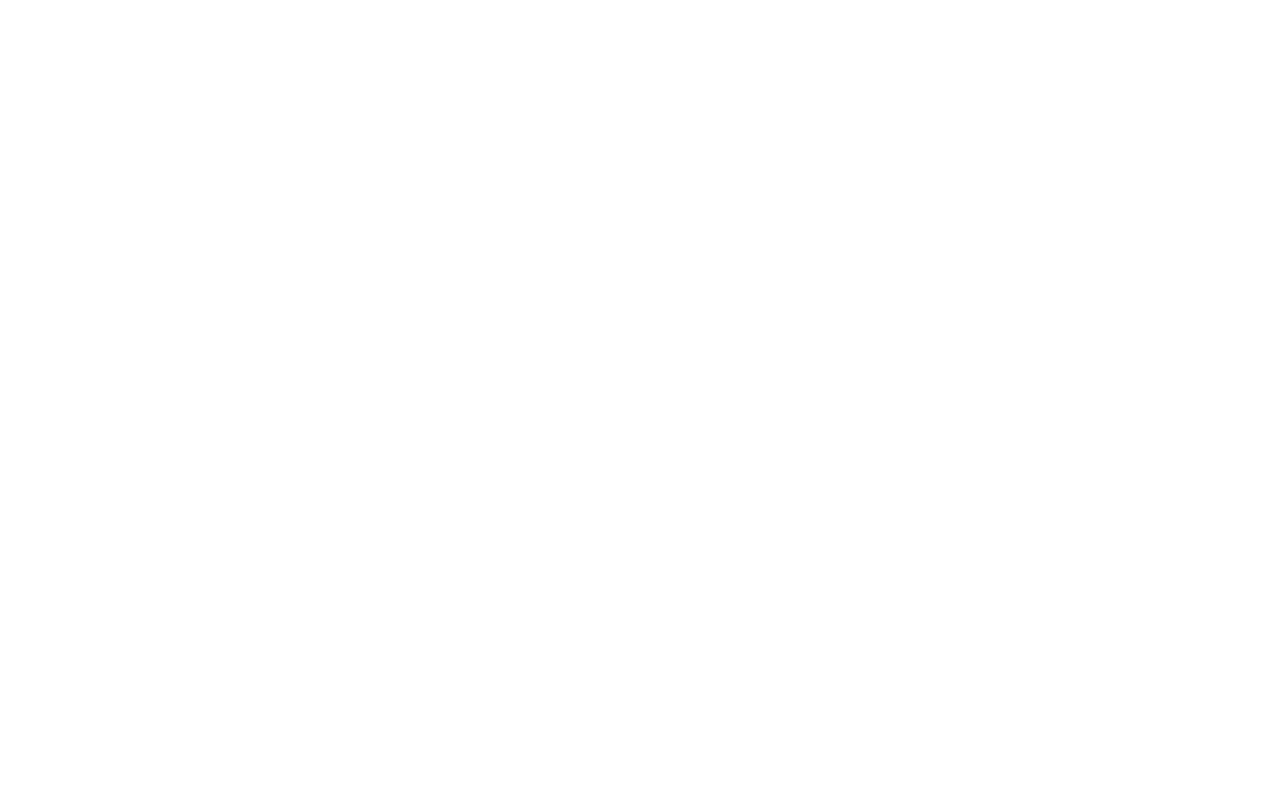
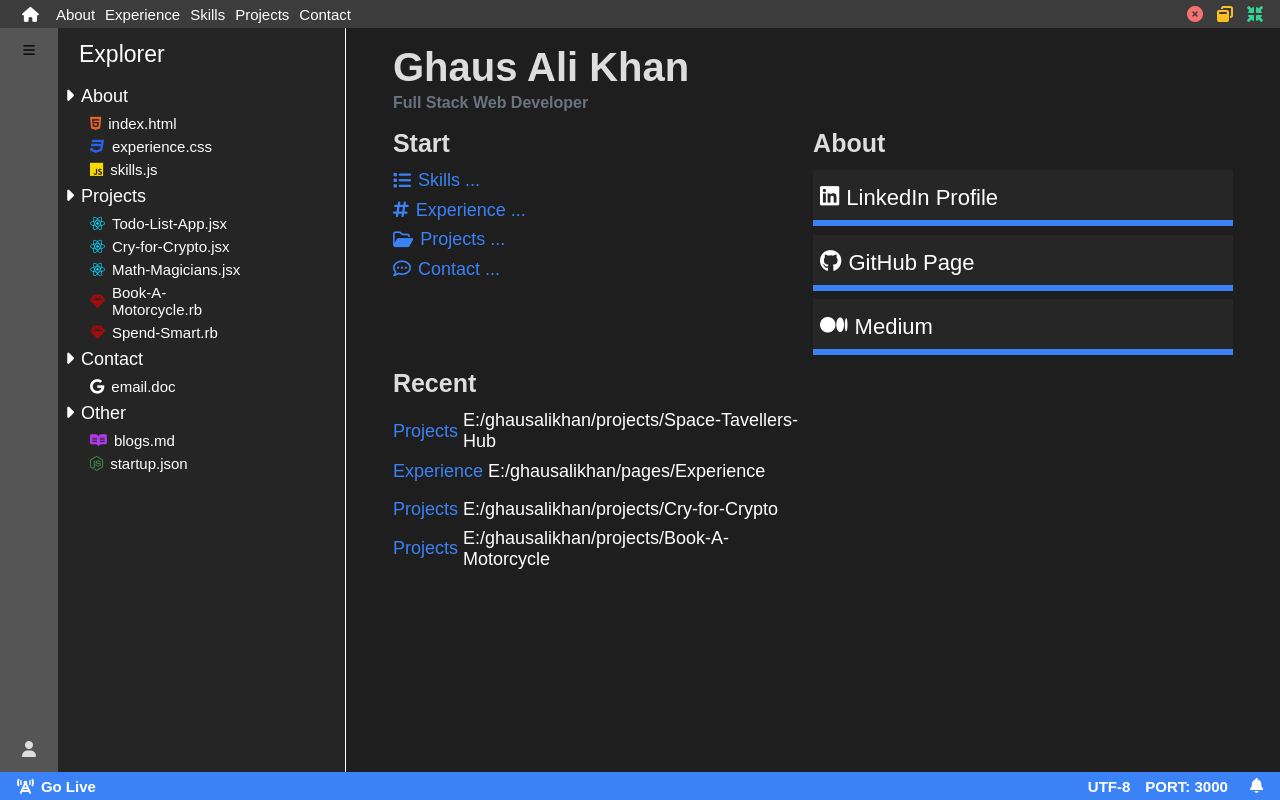
Before and after one commit to GhausAliKhan/vs-code-portfolio, a React (Create React App) app: page / in a window 1280 px wide. Built offline with nearby package versions, Linux system fonts and the light colour scheme.

Commit message:
Update App.js to render Components

```diff
--- a/src/App.js
+++ b/src/App.js
@@ -1,6 +1,18 @@
+import Layout from './Layout';
+import Footer from './components/footer/Footer';
+import Topbar from './components/topbar/Topbar';
+import Home from './pages/home/Home';
+
 function App() {
   return (
-    <div />
+    <div>
+      <Topbar />
+      <Layout>
+        <Home />
+      </Layout>
+      <Footer />
+    </div>
+
   );
 }
 
```
